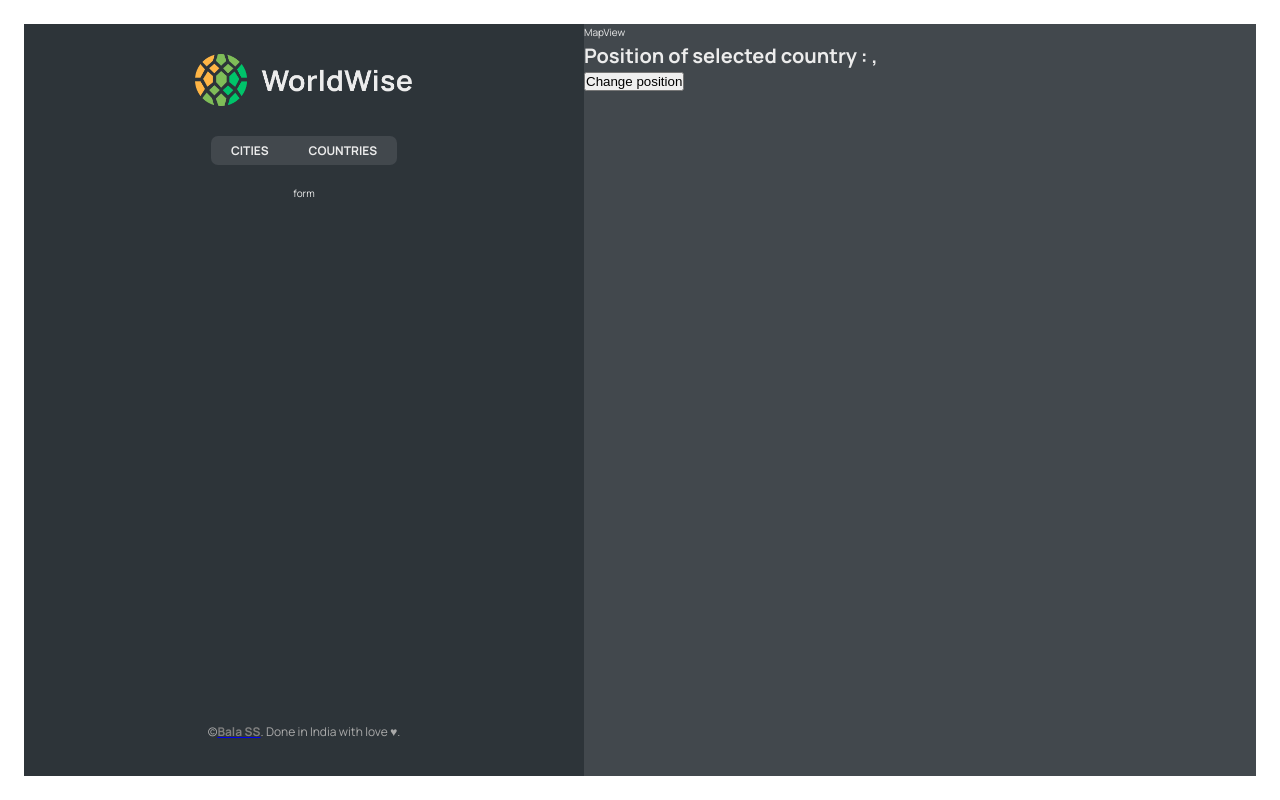
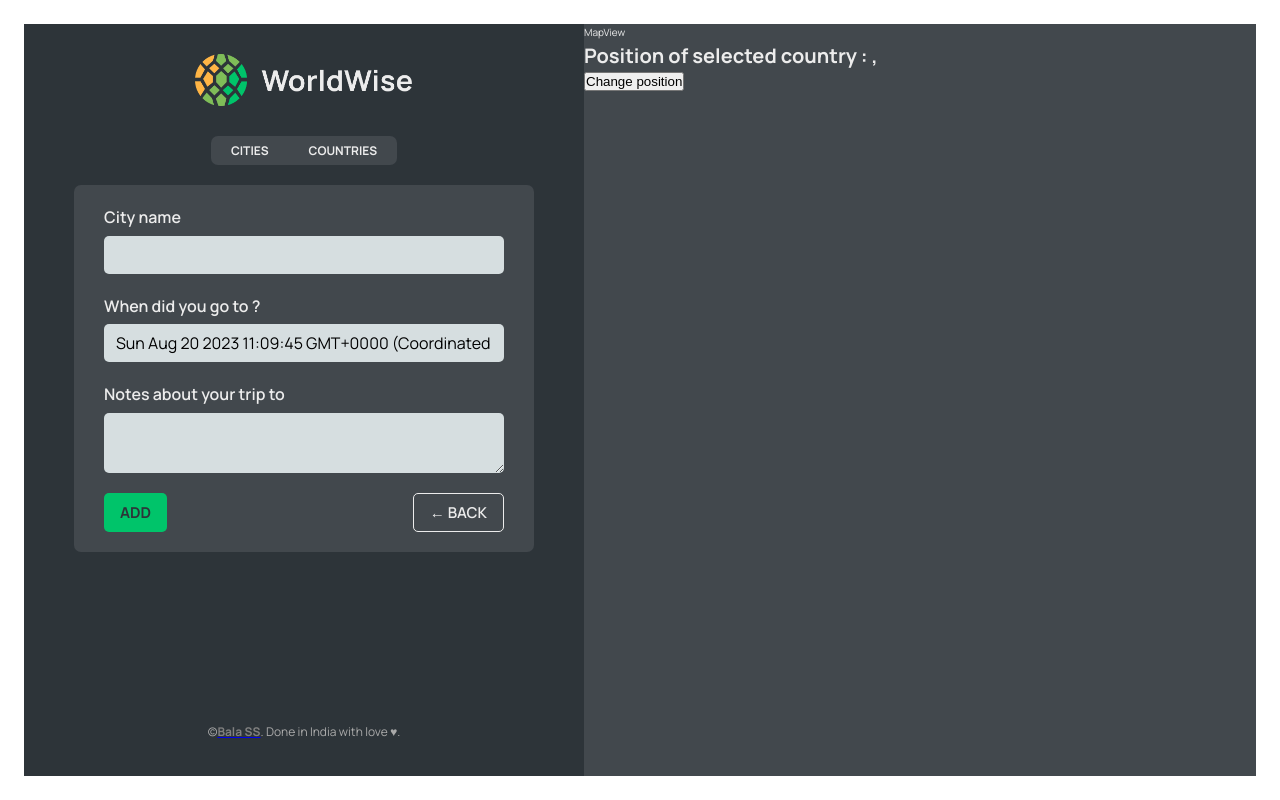
Before and after one commit to SivaSurender/VibeTrack, a React (Vite) app: page /app/form in a window 1280 px wide. Built offline with nearby package versions, Linux system fonts and the light colour scheme; data requests are answered from the project's data file.

Commit message:
added code

```diff
--- a/src/App.jsx
+++ b/src/App.jsx
@@ -10,6 +10,7 @@
 import CityList from "./components/CityList";
 import CountryList from "./components/CountryList";
 import City from "./components/City";
+import Form from "./components/Form";
 
 export const BASE_URL = "http://localhost:9000/";
 
@@ -57,7 +58,7 @@
               path="countries"
               element={<CountryList cities={cities} isLoading={isLoading} />}
             />
-            <Route path="form" element={<p>form</p>} />
+            <Route path="form" element={<Form />} />
           </Route>
           <Route path="/login" element={<Login />} />
           <Route path="*" element={<NotFound />} />
--- /dev/null
+++ b/src/components/Button.jsx
@@ -0,0 +1,10 @@
+import styles from "./Button.module.css";
+import React from "react";
+
+export default function Button({ children, type, onClick }) {
+  return (
+    <button onClick={onClick} className={`${styles.btn} ${styles[type]}`}>
+      {children}
+    </button>
+  );
+}
--- a/src/components/Form.jsx
+++ b/src/components/Form.jsx
@@ -3,6 +3,8 @@
 import { useState } from "react";
 
 import styles from "./Form.module.css";
+import Button from "./Button";
+import { useNavigate } from "react-router-dom";
 
 export function convertToEmoji(countryCode) {
   const codePoints = countryCode
@@ -17,6 +19,7 @@
   const [country, setCountry] = useState("");
   const [date, setDate] = useState(new Date());
   const [notes, setNotes] = useState("");
+  const navigate = useNavigate();
 
   return (
     <form className={styles.form}>
@@ -49,8 +52,16 @@
       </div>
 
       <div className={styles.buttons}>
-        <button>Add</button>
-        <button>&larr; Back</button>
+        <Button type="primary">Add</Button>
+        <Button
+          type="back"
+          onClick={(event) => {
+            event.preventDefault();
+            navigate(-1);
+          }}
+        >
+          &larr; Back
+        </Button>
       </div>
     </form>
   );
--- a/src/components/Logo.jsx
+++ b/src/components/Logo.jsx
@@ -1,7 +1,16 @@
 import styles from "./Logo.module.css";
 import logo from "../logo.png";
+import { useNavigate } from "react-router-dom";
 function Logo() {
-  return <img src={logo} alt="WorldWise logo" className={styles.logo} />;
+  const navigate = useNavigate();
+  return (
+    <img
+      onClick={() => navigate("/")}
+      src={logo}
+      alt="WorldWise logo"
+      className={styles.logo}
+    />
+  );
 }
 
 export default Logo;
--- a/src/components/Logo.module.css
+++ b/src/components/Logo.module.css
@@ -1,3 +1,4 @@
 .logo {
   height: 5.2rem;
+  cursor: pointer;
 }
--- a/src/components/MapView.jsx
+++ b/src/components/MapView.jsx
@@ -1,13 +1,14 @@
 import React from "react";
 import styles from "./Map.module.css";
-import { useSearchParams } from "react-router-dom";
+import { useNavigate, useSearchParams } from "react-router-dom";
 
 function MapView() {
+  const navigate = useNavigate();
   const [searchParams, setSearchParams] = useSearchParams();
   const lat = searchParams.get("lat");
   const lng = searchParams.get("lng");
   return (
-    <div className={styles.mapContainer}>
+    <div className={styles.mapContainer} onClick={() => navigate("form")}>
       MapView
       <h1>
         Position of selected country : {lat}, {lng}
```
